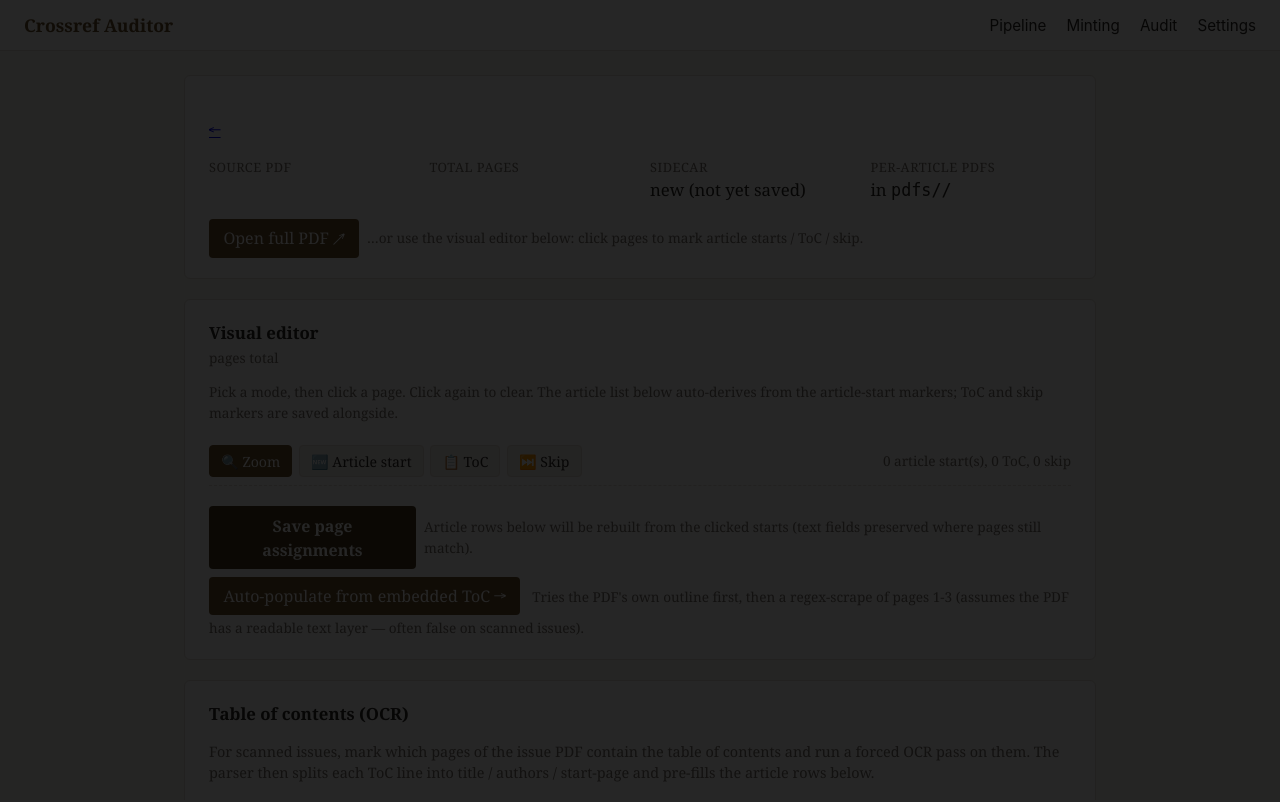
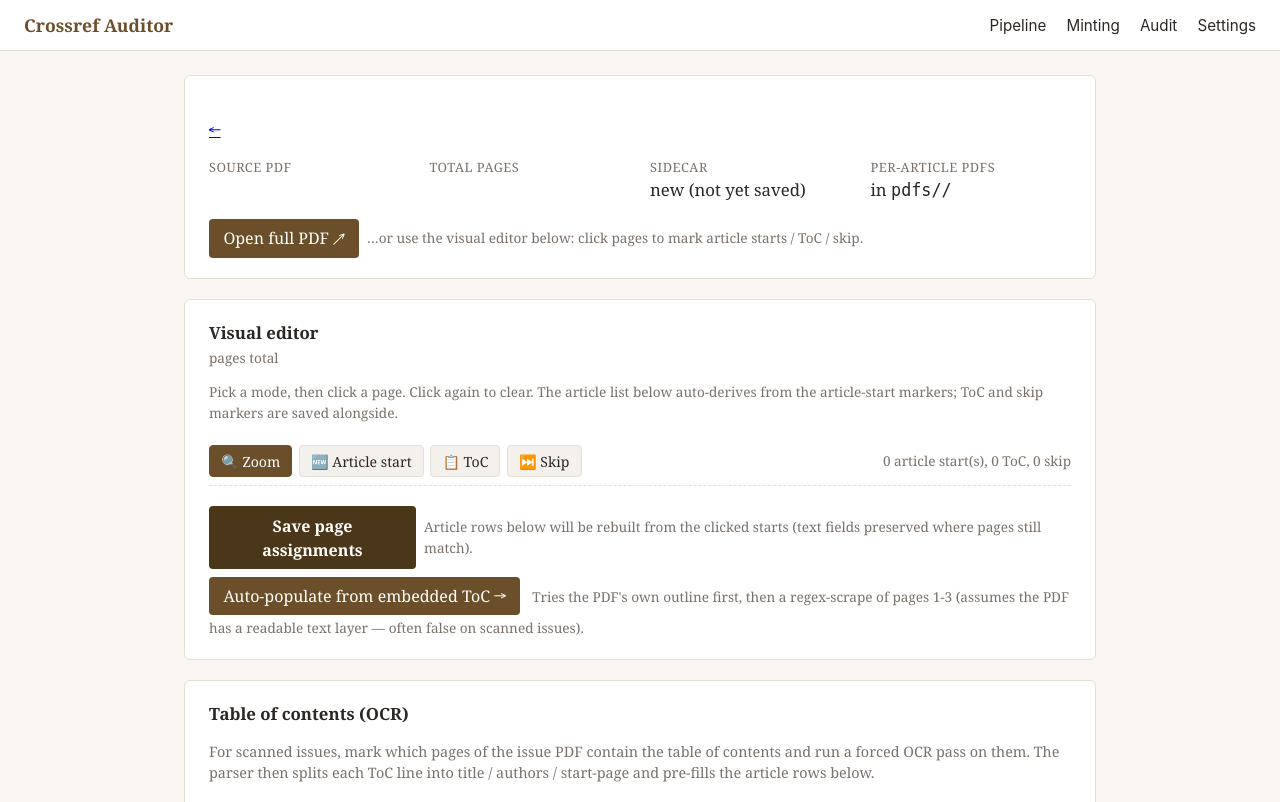
Before and after one commit to ftoohyoo37-arch/crossref-references-deposit-auditor, a Flask app: template templates/mint/issue.html in a window 1280 px wide. Shown: the top 802 px of the page. Before the commit the page ends 781 px from the top, so only its background shows below. Run offline with Flask 3, Linux system fonts and the light colour scheme; the template is opened without the code that fills it, so the values that code supplies are empty; parts of the project's set-up code (start-up, migrations or seed data) failed here and were passed over.

Commit message:
Fix: zoom overlay was showing by default in /mint issue editor
`.page-zoom` CSS sets `display: flex`, which override the browser's
default `[hidden] { display: none }`. The fullscreen dark overlay
ended up visible on initial page load, dimming the entire editor.

Restored the expected behaviour by forcing `display: none !important`
when the `hidden` attribute is present. Overlay is now invisible by
default and only appears when a thumbnail is clicked in Zoom mode.

Co-Authored-By: Claude Opus 4.7 (1M context) <noreply@anthropic.com>

```diff
--- a/templates/mint/issue.html
+++ b/templates/mint/issue.html
@@ -324,6 +324,9 @@
   .page-zoom { position: fixed; inset: 0; background: rgba(0,0,0,0.85);
                display: flex; align-items: center; justify-content: center;
                z-index: 999; cursor: zoom-out; }
+  /* HTML `hidden` attribute is the source of truth; CSS must respect it
+     even though .page-zoom sets `display: flex`. */
+  .page-zoom[hidden] { display: none !important; }
   .page-zoom img { max-width: 92vw; max-height: 92vh; box-shadow: 0 0 30px rgba(0,0,0,0.5); }
 
   @media (max-width: 700px) { .wizard-form .form-row { grid-template-columns: 1fr 1fr; } }
```
